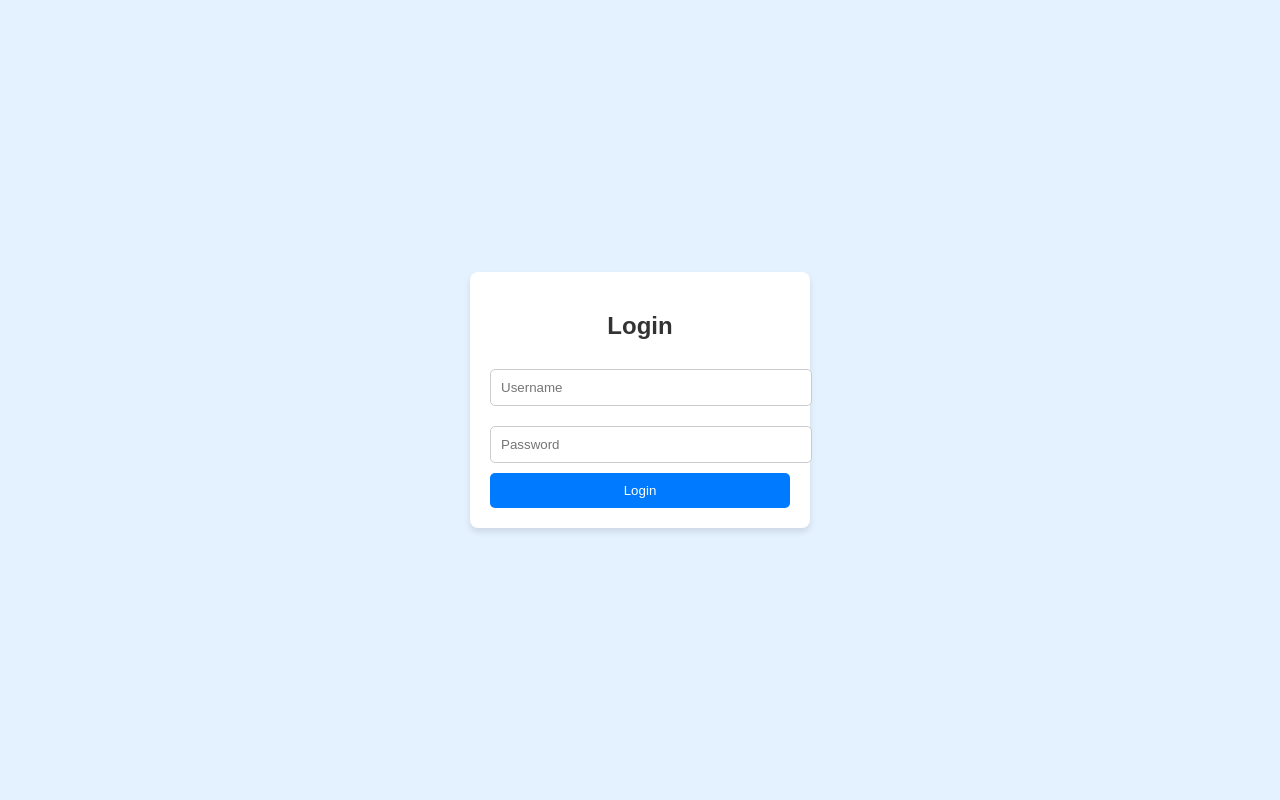
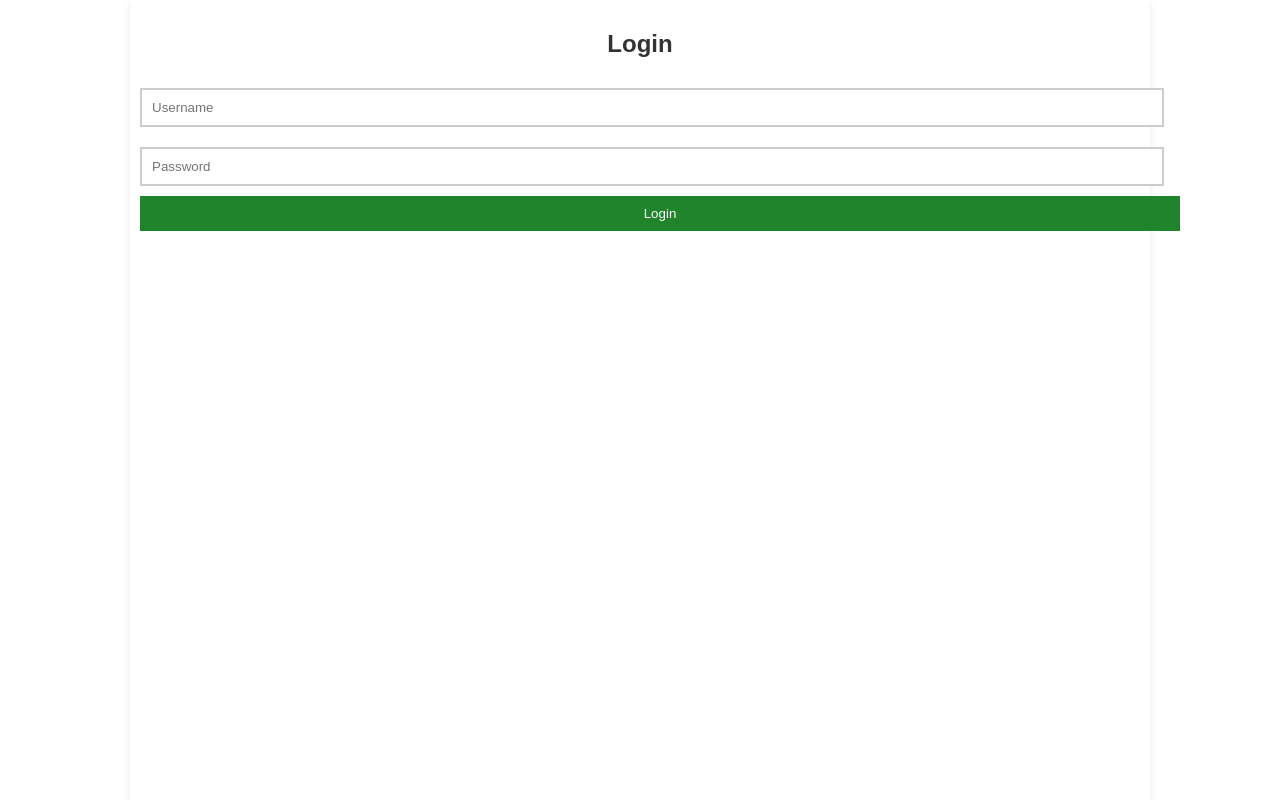
Before and after one commit to amirspahiu77/php_mysql, a PHP site: page /HotelReservationManagement/php/login.php in a window 1280 px wide. Run offline with PHP 8.4, Linux system fonts and the light colour scheme.

Commit message:
Add files via upload

```diff
--- a/HotelReservationManagement/php/create.php
+++ b/HotelReservationManagement/php/create.php
@@ -21,7 +21,7 @@
         <form method="POST">
             <input type="text" name="room_number" placeholder="Room Number" required>
             <input type="text" name="status" placeholder="Status (Booked/Available)" required>
-            <button type="submit" name="create">Create</button>
+            <button class="btncreate" type="submit" name="create">Create</button>
         </form>
     </div>
 </body>
--- a/HotelReservationManagement/php/dashboard.php
+++ b/HotelReservationManagement/php/dashboard.php
@@ -16,9 +16,9 @@
             echo "<p>{$room['room_number']} - {$room['status']} <a href='edit.php?id={$room['id']}'>Edit</a> | <a href='delete.php?id={$room['id']}'>Delete</a> </p>";
         }
         ?>
-        <a href="create.php" class="button">Create New Reservation</a>
+        <a href="create.php" class="btnc">Create New Reservation</a>
         <br><br>
-        <a href="logout.php" class="button">Logout</a>
+        <a href="logout.php" class="btnc">Logout</a>
     </div>
 </body>
 </html>
--- a/HotelReservationManagement/php/login.php
+++ b/HotelReservationManagement/php/login.php
@@ -8,7 +8,7 @@
     <link rel="stylesheet" href="style.css">
 </head>
 <body>
-    <div class="form-container">
+    <div class="form-container2">
         <h2>Login</h2>
         <?php
         if (isset($_POST['login'])) {
@@ -27,7 +27,7 @@
         <form method="POST">
             <input type="text" name="username" placeholder="Username" required>
             <input type="password" name="password" placeholder="Password" required>
-            <button type="submit" name="login">Login</button>
+            <button class="btn1" type="submit" name="login">Login</button>
         </form>
     </div>
 </body>
--- a/HotelReservationManagement/php/style.css
+++ b/HotelReservationManagement/php/style.css
@@ -1,20 +1,37 @@
 body {
     font-family: Arial, sans-serif;
-    background-color: #e4f1fe;
+    background-color: #ffffff;
     display: flex;
     justify-content: center;
-    align-items: center;
+    align-items: top;
     height: 100vh;
     margin: 0;
 }
 
-.form-container, .container {
+.form-container {
     background-color: white;
-    padding: 20px;
+    padding: 10px;
     box-shadow: 0 4px 6px rgba(0, 0, 0, 0.1);
-    border-radius: 8px;
-    width: 300px;
+    width: 1000px;
     text-align: center;
+    text-decoration: none;
+}
+.container {
+    background-color: white;
+    padding: 10px;
+    box-shadow: 0 4px 6px rgba(0, 0, 0, 0.1);
+    width: 1000px;
+    text-align: center;
+    text-decoration: none;
+}
+
+.form-container2 {
+    background-color: white;
+    padding: 10px;
+    box-shadow: 0 4px 6px rgba(0, 0, 0, 0.1);
+    width: 1000px;
+    text-align: center;
+    text-decoration: none;
 }
 
 h2 {
@@ -25,20 +42,63 @@ input[type="text"], input[type="password"], input[type="date"] {
     width: 100%;
     padding: 10px;
     margin: 10px 0;
-    border: 1px solid #ccc;
-    border-radius: 5px;
+    border: 2px solid #ccc;
 }
 
 button, .button {
-    background-color: #007bff;
+    background-color: #2198d3;
     color: white;
     padding: 10px 20px;
     border: none;
-    border-radius: 5px;
     cursor: pointer;
-    width: 100%;
+    width: 104%;
+    text-decoration: none;
+}
+.btncreate {
+    background-color: #832121;
+    color: white;
+    padding: 10px 20px;
+    border: none;
+    cursor: pointer;
+    width: 104%;
+    text-decoration: none;
+}
+.btn1 {
+    background-color: #20842d;
+    color: white;
+    padding: 10px 20px;
+    border: none;
+    cursor: pointer;
+    width: 104%;
+    text-decoration: none;
+}
+.btnc {
+    background-color: #832121;
+    color: white;
+    padding: 10px 20px;
+    border: none;
+    cursor: pointer;
+    width: 300px;
+    text-decoration: none;
+}
+
+a {
+    text-decoration: none;
+    color: #832121;
+}
+
+.btnc:hover {
+    background-color: #2f0707;
+}
+
+.btn1:hover {
+    background-color: #0a4b13;
 }
 
 button:hover, .button:hover {
-    background-color: #0056b3;
+    background-color: #094381;
 }
+
+.btncreate:hover {
+    background-color: #2f0707;
+}
```
